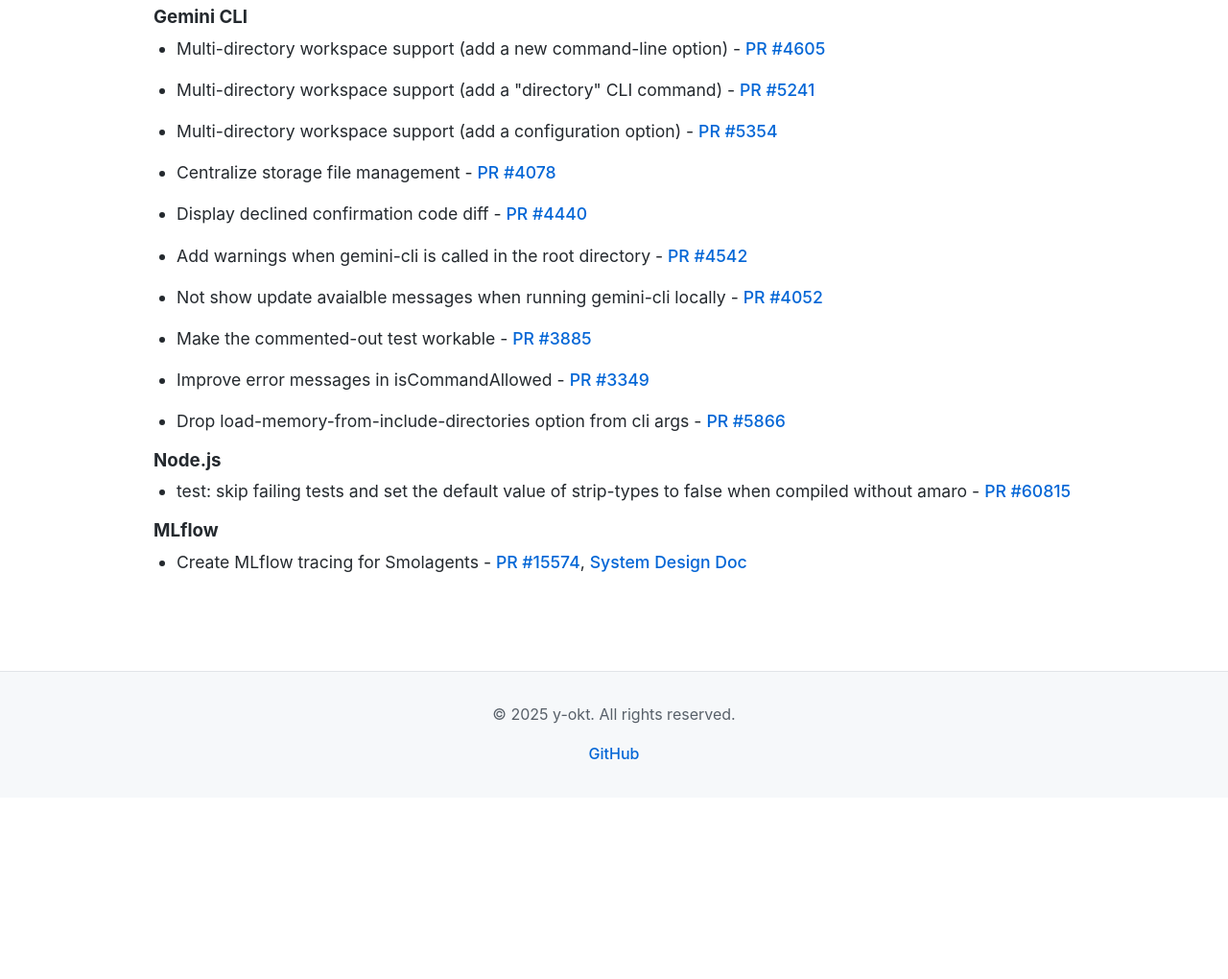
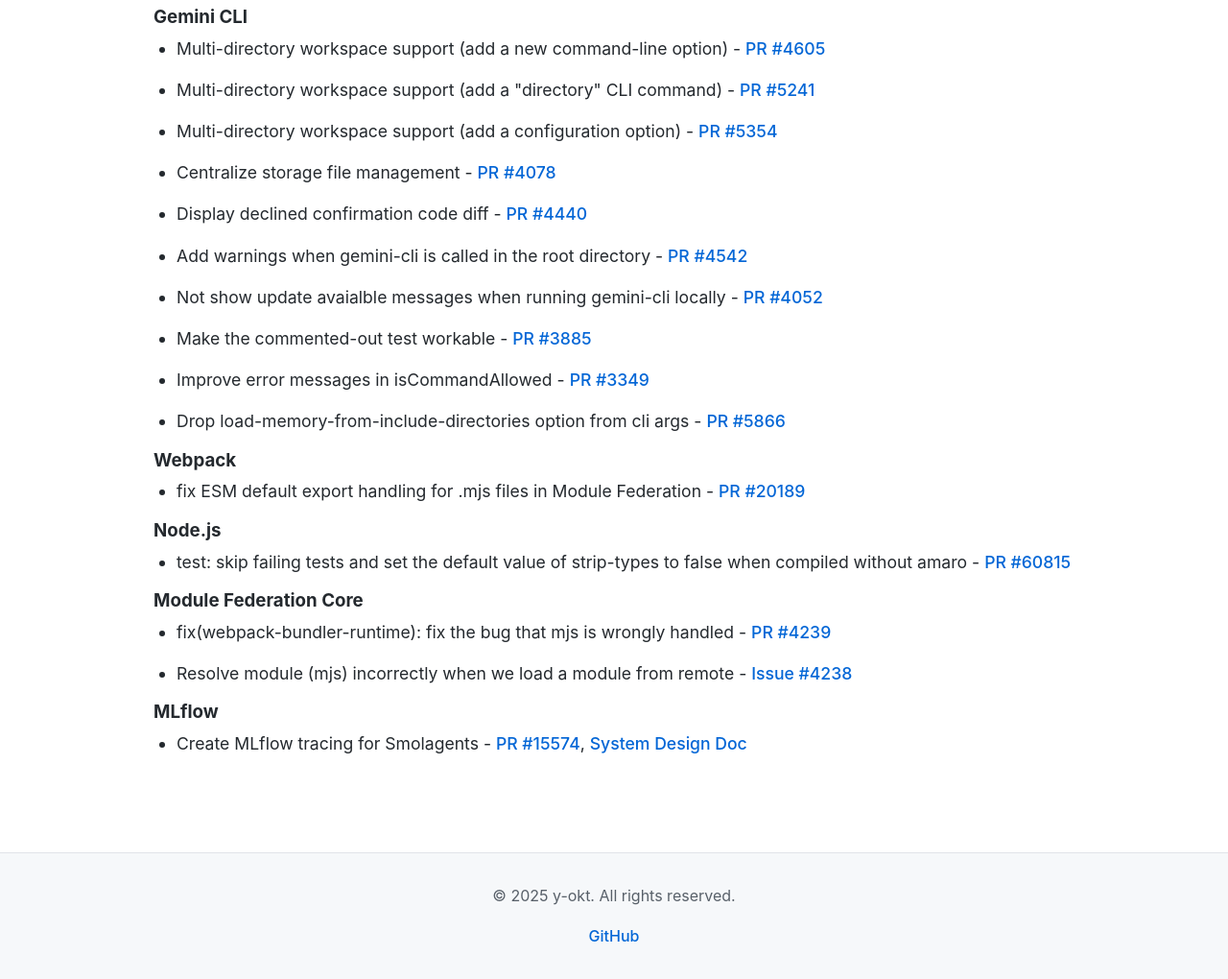
Before and after one commit to y-okt/y-okt.github.io, a plain HTML site: page index.html in a window 1280 px wide. Shown: the part 446-1466 px from the top of the page at 96% size. Before the commit the page ends 1277 px from the top, so only its background shows below. Drawn offline with Linux system fonts and the light colour scheme.

Commit message:
Update index.html

```diff
--- a/index.html
+++ b/index.html
@@ -35,9 +35,18 @@
                     <li>Improve error messages in isCommandAllowed - <a href="https://github.com/google-gemini/gemini-cli/pull/3349" target="_blank" rel="noopener noreferrer">PR #3349</a></li>
                     <li>Drop load-memory-from-include-directories option from cli args - <a href="https://github.com/google-gemini/gemini-cli/pull/5866" target="_blank" rel="noopener noreferrer">PR #5866</a></li>
                 </ul>
+                <h3>Webpack</h3>
+                <ul class="contribution-list">
+                    <li>fix ESM default export handling for .mjs files in Module Federation - <a href="https://github.com/webpack/webpack/pull/20189" target="_blank" rel="noopener noreferrer">PR #20189</a></li>
+                </ul>
                 <h3>Node.js</h3>
                 <ul class="contribution-list">
                     <li>test: skip failing tests and set the default value of strip-types to false when compiled without amaro - <a href="https://github.com/nodejs/node/pull/60815" target="_blank" rel="noopener noreferrer">PR #60815</a></li>
+                </ul>
+                <h3>Module Federation Core</h3>
+                <ul class="contribution-list">
+                    <li>fix(webpack-bundler-runtime): fix the bug that mjs is wrongly handled - <a href="https://github.com/module-federation/core/pull/4239" target="_blank" rel="noopener noreferrer">PR #4239</a></li>
+                    <li>Resolve module (mjs) incorrectly when we load a module from remote - <a href="https://github.com/webpack/webpack/issues/16125" target="_blank" rel="noopener noreferrer">Issue #4238</a></li>
                 </ul>
                 <h3>MLflow</h3>
                 <ul class="contribution-list">
```
